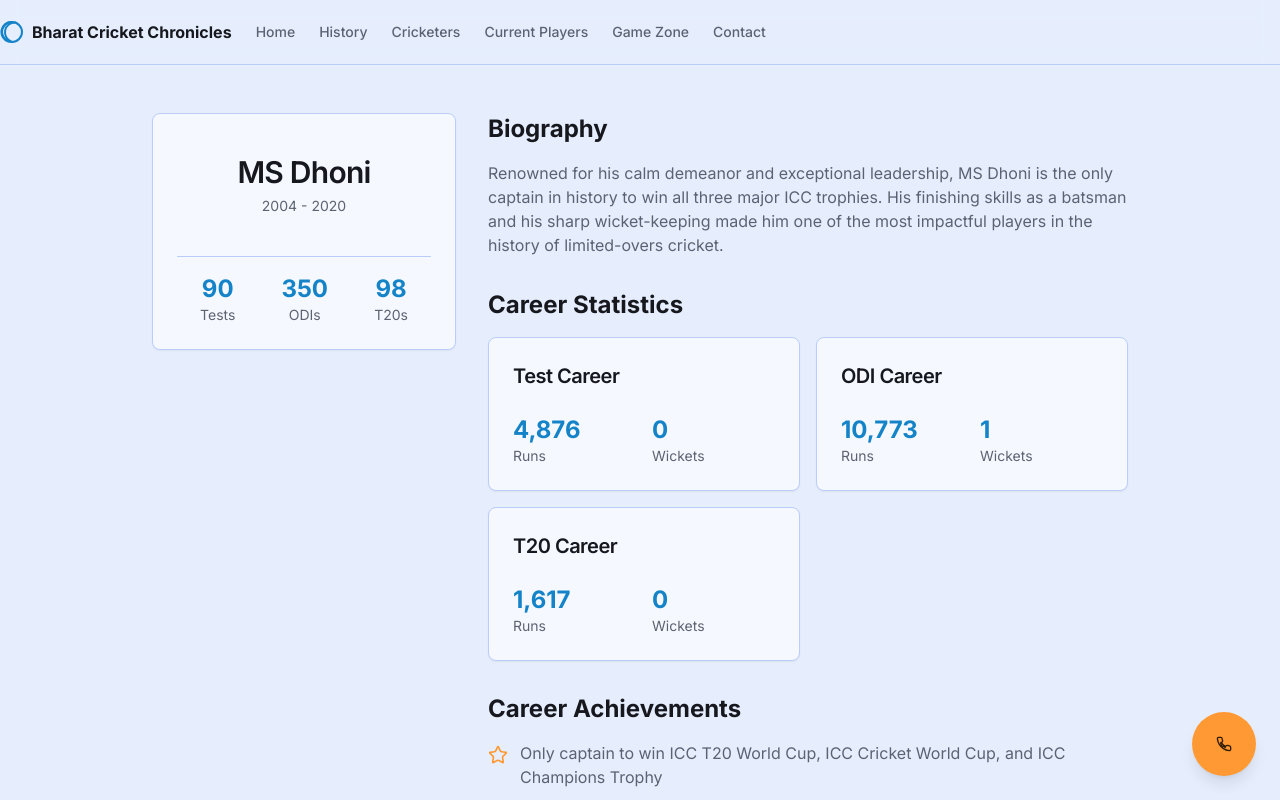
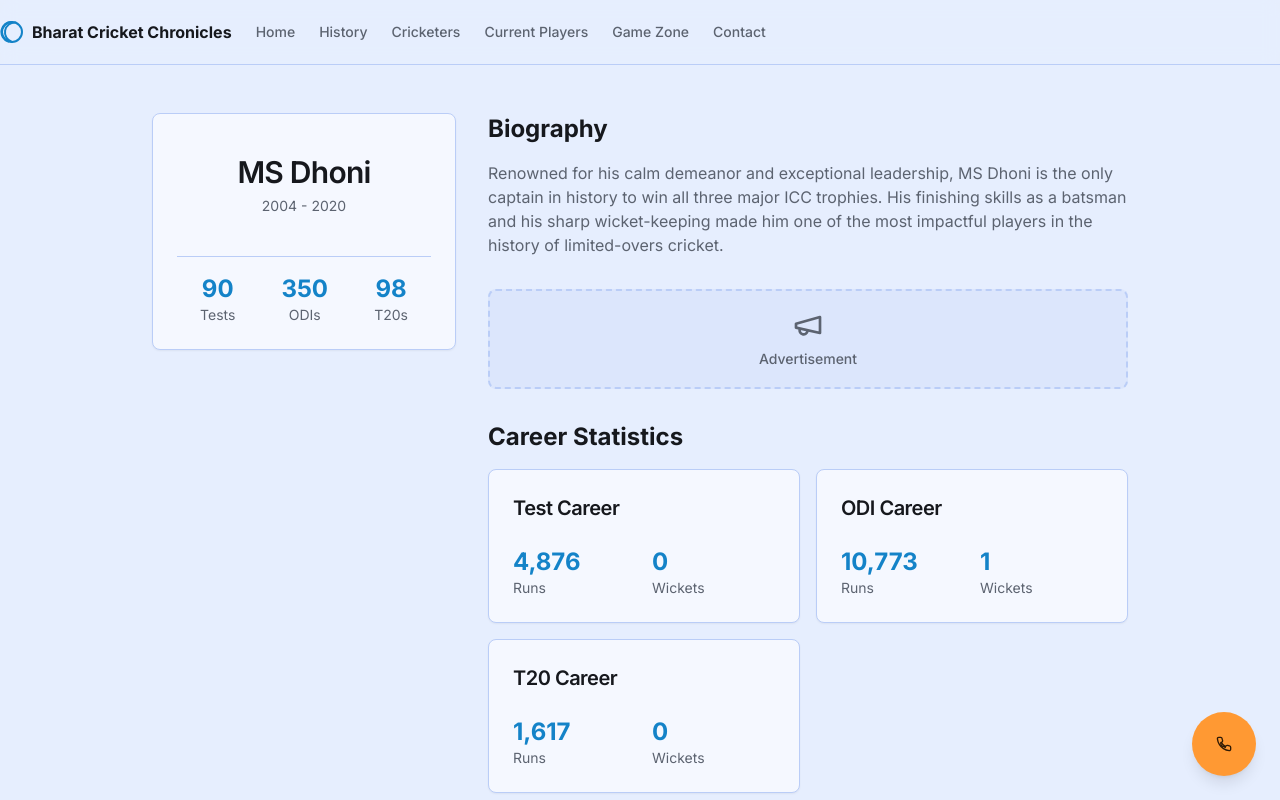
Before and after one commit to susilbehera788-art/11, a Next.js app: page /cricketers/ms-dhoni in a window 1280 px wide. Shown: the top 800 px of the page. Built offline with nearby package versions, Linux system fonts and the light colour scheme.

Commit message:
make more goole adds show area

```diff
--- a/src/app/cricketers/[id]/page.tsx
+++ b/src/app/cricketers/[id]/page.tsx
@@ -12,6 +12,7 @@ import type { Cricketer } from '@/lib/data';
 import { PlaceHolderImages } from '@/lib/placeholder-images';
 import { Star } from 'lucide-react';
 import { Separator } from '@/components/ui/separator';
+import { AdPlaceholder } from '@/components/ad-placeholder';
 
 export default function CricketerProfilePage({
   params,
@@ -56,6 +57,8 @@ export default function CricketerProfilePage({
             <h2 className="mb-4 font-headline text-2xl font-bold">Biography</h2>
             <p className="text-muted-foreground">{cricketer.bio}</p>
           </section>
+
+          <AdPlaceholder className="my-8" />
 
           {/* Career Statistics */}
           <section className="mb-8">
```
